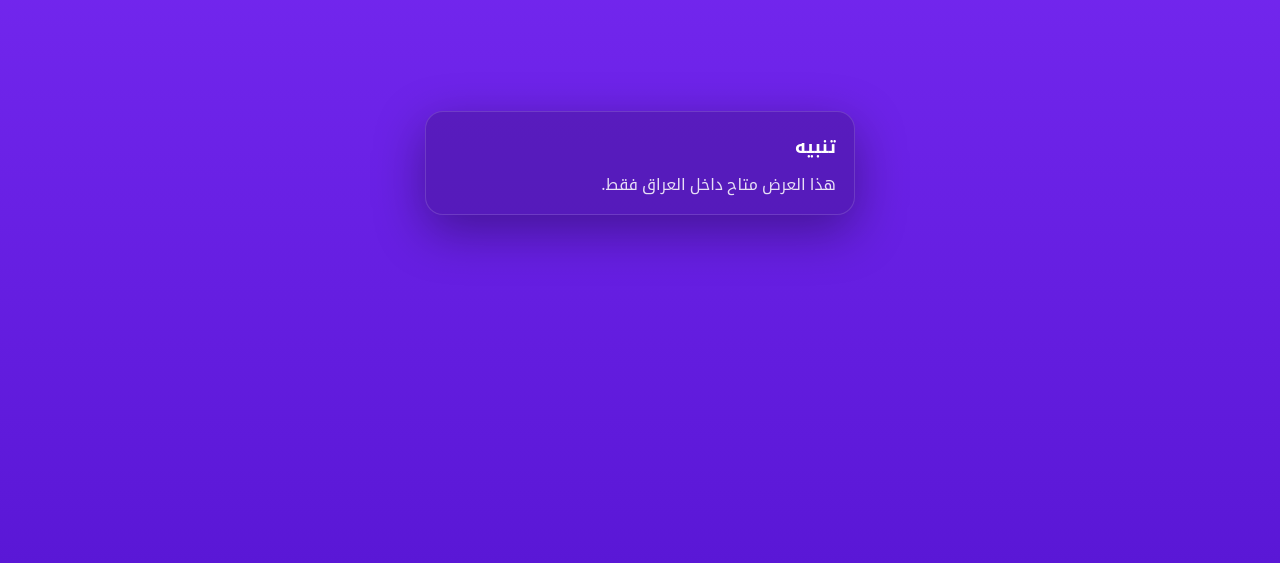
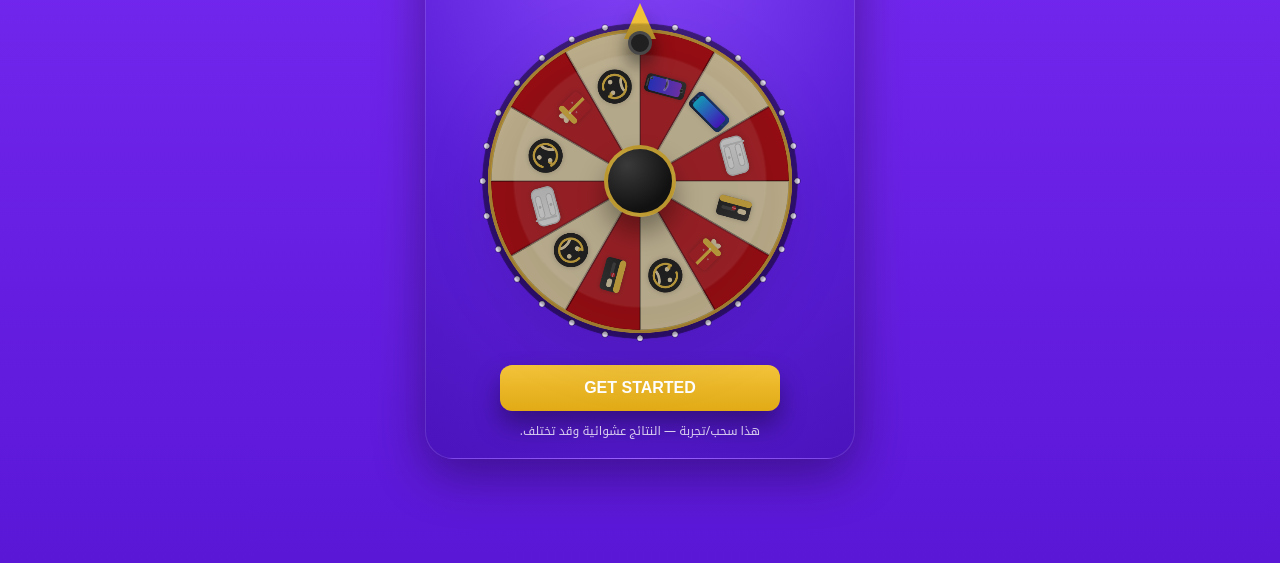
Before and after one commit to alishapanamin-sys/IRAQ, a plain HTML site: page index.html in a window 1280 px wide. Shown: the part 237-800 px from the top of the page. Drawn offline with Linux system fonts and the light colour scheme.

Commit message:
Update index.html

```diff
--- a/index.html
+++ b/index.html
@@ -3,7 +3,7 @@
 <head>
   <meta charset="utf-8" />
   <meta name="viewport" content="width=device-width,initial-scale=1" />
-  <title>Fortune Wheel - Iraq</title>
+  <title>Fortune Wheel</title>
   <style>
     :root{
       --bg1:#7b2cf6;
@@ -171,28 +171,10 @@
       font-weight:900;
       flex: 1 1 160px;
     }
-
-    /* Iraq gate */
-    .gate{
-      display:none;
-      background: rgba(0,0,0,.18);
-      border: 1px solid rgba(255,255,255,.14);
-      border-radius:18px;
-      padding:18px;
-      text-align:right;
-      box-shadow: var(--shadow);
-    }
-    .gate h2{ margin:0 0 8px; font-size:18px; }
-    .gate p{ margin:0; color: rgba(255,255,255,.86); line-height:1.55; }
   </style>
 </head>
 <body>
   <div class="wrap">
-    <div id="gate" class="gate">
-      <h2>تنبيه</h2>
-      <p>هذا العرض متاح داخل العراق فقط.</p>
-    </div>
-
     <div id="app" class="card">
       <div class="title">FORTUNE<br>WHEEL</div>
       <p class="subtitle">لف العجلة وشوف هديتك 👇</p>
@@ -227,27 +209,7 @@
     // ====== رابط CPA ======
     const CPA_URL = "https://adsmain.bountyads.store/?utm_medium=24c9e8ead1a61abc4ca11515604da84dbebe69ba&utm_campaign=spent";
 
-    // ====== تقييد العراق (Client-side) ======
-    const tz = Intl.DateTimeFormat().resolvedOptions().timeZone || "";
-    const lang = (navigator.language || "").toLowerCase();
-    const langs = (navigator.languages || []).map(x => (x||"").toLowerCase());
-
-    const isIraq =
-      tz.includes("Baghdad") ||
-      lang.includes("iq") ||
-      langs.some(l => l.includes("iq"));
-
-    const gateEl = document.getElementById("gate");
-    const appEl = document.getElementById("app");
-
-    if (!isIraq) {
-      appEl.style.display = "none";
-      gateEl.style.display = "block";
-      throw new Error("Offer restricted to Iraq only.");
-    }
-
-    // ====== صور الهدايا (SVG كصور) ======
-    // تقدر تعتبرها “صور” لأنها بتترسم داخل Canvas كـ Image.
+    // ====== صور الهدايا (SVG كصور مدمجة) ======
     const ICONS = {
       iphone: svgData(`
         <svg xmlns="http://www.w3.org/2000/svg" width="220" height="220" viewBox="0 0 220 220">
@@ -350,7 +312,6 @@
     }
 
     // ====== شرائح العجلة (صور فقط) ======
-    // تقدر تزود/تنقص الشرائح براحتك
     const prizes = [
       { key:"iphone",   type:"win",  weight: 3 },
       { key:"samsung",  type:"win",  weight: 4 },
@@ -449,8 +410,8 @@
           ctx.save();
           ctx.rotate(mid);
 
-          const size = 120;     // حجم الأيقونة
-          const dist = radius - 62; // مكانها داخل الشريحة
+          const size = 120;
+          const dist = radius - 62;
           const x = dist - size;
           const y = -size/2;
 
@@ -517,9 +478,7 @@
     goCpa.addEventListener("click", ()=> { window.location.href = CPA_URL; });
 
     // init
-    preloadAll().then(()=>{
-      drawWheel(currentAngle);
-    });
+    preloadAll().then(()=> drawWheel(currentAngle));
 
     spinBtn.addEventListener("click", ()=>{
       if (spinning) return;
@@ -527,8 +486,6 @@
       spinBtn.disabled = true;
 
       const picked = weightedPick(prizes);
-
-      // لو نفس الأيقونة موجودة أكثر من مرة، اختار واحدة عشوائي
       const candidates = prizes.map((p,i)=>({p,i})).filter(x=>x.p.key===picked.key && x.p.type===picked.type);
       const chosenIndex = candidates[Math.floor(Math.random()*candidates.length)].i;
 
@@ -536,16 +493,16 @@
       const step = (Math.PI*2)/n;
 
       const targetA = (chosenIndex + 0.5) * step;
-      let endAngleBase = (Math.PI*2 + Math.PI/2 - targetA) % (Math.PI*2);
+      const endAngleBase = (Math.PI*2 + Math.PI/2 - targetA) % (Math.PI*2);
 
-      const spins = 7 + Math.random()*2; // 7-9 لفات
+      const spins = 7 + Math.random()*2;
       const endAngle = endAngleBase + spins*(Math.PI*2);
 
       const startAngle = currentAngle;
       const duration = 3800;
       const start = performance.now();
 
-      function easeOutCubic(t){ return 1 - Math.pow(1-t, 3); }
+      const easeOutCubic = (t)=> 1 - Math.pow(1-t, 3);
 
       function anim(now){
         const t = Math.min(1, (now - start)/duration);
@@ -553,9 +510,8 @@
         currentAngle = startAngle + (endAngle - startAngle) * e;
         drawWheel(currentAngle);
 
-        if (t < 1){
-          requestAnimationFrame(anim);
-        } else {
+        if (t < 1) requestAnimationFrame(anim);
+        else {
           spinning = false;
           spinBtn.disabled = false;
           const idx = angleToIndex(currentAngle);
```
